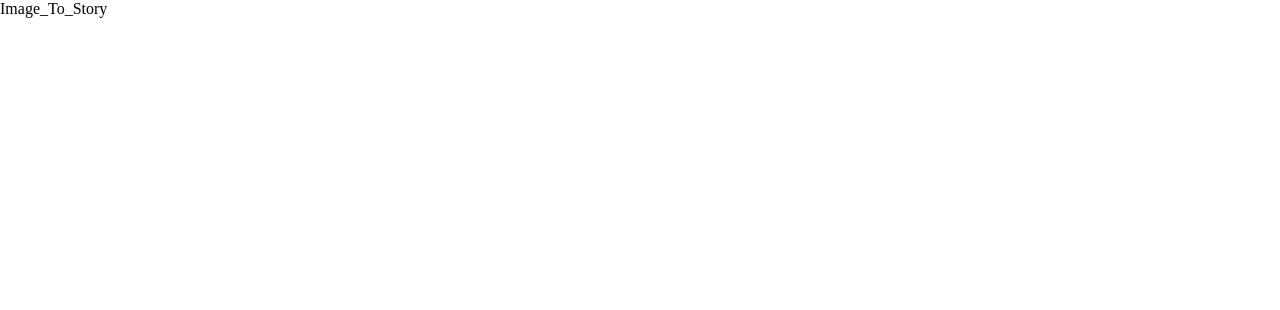
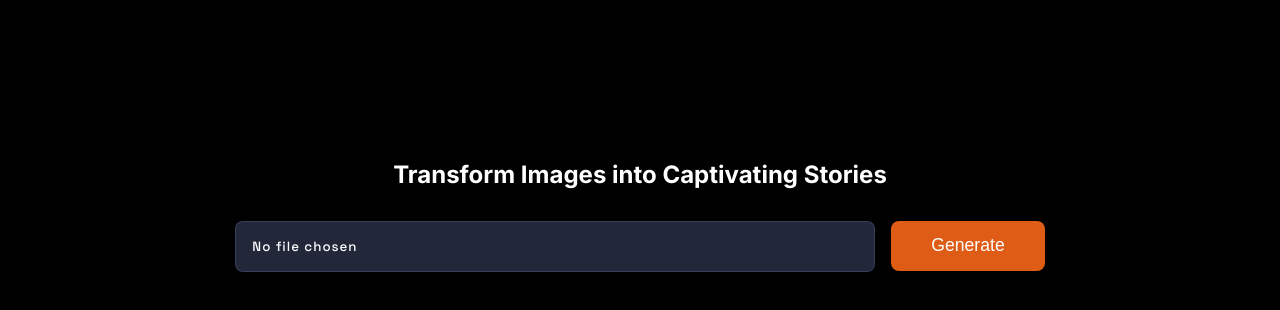
Before and after one commit to AryanSriQ/AI_Frontend, a React (Vite) app: page /tools/image_to_story in a window 1280 px wide. Shown: the top 310 px of the page. Built offline with nearby package versions, Linux system fonts and the light colour scheme.

Commit message:
image_to_story and text_to_image page

```diff
--- a/src/components/Card/style.module.css
+++ b/src/components/Card/style.module.css
@@ -48,6 +48,7 @@
     font-size: 0.8rem;
     font-weight: 100;
     padding-bottom: 0.5rem;
+    line-height: 1.3rem;
 }
 
 .card_container:hover{
--- a/src/components/button/style.module.css
+++ b/src/components/button/style.module.css
@@ -5,8 +5,8 @@
 	font-family: "Space Grotesk", sans-serif;
     outline: none;
     border: none;
-    padding: 0.8rem 1rem;
-    border-radius: 0.2rem;
+    padding: 1rem 2rem;
+    border-radius: 0.5rem;
     color: var(--white);
     font-weight: 700;
     font-size: 1.2rem;
--- a/src/constant/index.js
+++ b/src/constant/index.js
@@ -11,8 +11,8 @@ export const cardData = [
     },
     {
         id: "image_to_story",
-        title: "Text to Image",
-        content: "Transform text into amazing visuals effortlessly with our Text to Image Generator. Instantly bring your words to life.",
+        title: "Image To Story",
+        content: "Transform Images into Captivating Stories: Your Visual Narratives, Effortlessly Crafted with Our Image to Story Generator Tool.",
         images: [
             "image4.png",
             "image5.png",
--- a/src/pages/Image_To_Story/Image_To_Story.jsx
+++ b/src/pages/Image_To_Story/Image_To_Story.jsx
@@ -1,9 +1,27 @@
-import React from 'react'
+import { useState } from "react";
+import styles from "./style.module.css";
 
 const Image_To_Story = () => {
+  const handleSubmit = () => {};
+
+  const [imageOutput, setImageOutput] = useState(null);
+
   return (
-    <div>Image_To_Story</div>
-  )
-}
+    <div className={`${styles.container}`}>
+      <h2 className={`${styles.subheading}`}>
+       Transform Images into Captivating Stories
+      </h2>
+      <form onSubmit={handleSubmit} className={`${styles.form}`}>
+        <input type="file" accept="image/*" className={`${styles.input}`} />
+        <button type="submit" className={`${styles.button}`}>
+          Generate
+        </button>
+      </form>
+      {!imageOutput !== null ?? (
+        <div className={`${styles.outputWindow}`}>{imageOutput}</div>
+      )}
+    </div>
+  );
+};
 
-export default Image_To_Story
+export default Image_To_Story;
--- a/src/pages/Image_To_Story/style.module.css
+++ b/src/pages/Image_To_Story/style.module.css
@@ -0,0 +1,60 @@
+.container {
+    background: var(--black);
+    display: flex;
+    flex-direction: column;
+    align-items: center;
+    height: 100vh;
+}
+
+.form {
+    margin-top: 2rem;
+}
+
+.subheading {
+    margin-top: 10rem;
+    color: var(--white);
+    font-family: var(--secondary-font);
+}
+
+.input {
+    padding: 1rem 1rem;
+    letter-spacing: 1px;
+    margin-right: 1rem;
+    border-radius: 0.5rem;
+    outline: none;
+    border: none;
+    width: 40rem;
+    font-family: var(--primary-font);
+    background-color: #222839;
+    color: var(--white);
+    border: 1px solid #49567c84;
+    cursor: pointer;
+}
+
+.input::placeholder {
+    color: var(--white);
+    opacity: 0.3;
+    font-weight: 600;
+}
+
+.button {
+    padding: 0.9rem 2.5rem;
+    font-size: 1.1rem;
+    outline: none;
+    border: none;
+    color: var(--white);
+    background-color: rgb(223, 92, 22);
+    border-radius: 0.5rem;
+    cursor: pointer;
+}
+
+.outputWindow {
+    margin-top: 3rem;
+    width: 50rem;
+    height: 30rem;
+    overflow: scroll;
+}
+
+.input[type=file]::file-selector-button {
+    display: none;
+}
--- a/src/pages/Text_To_Image/Text_To_Image.jsx
+++ b/src/pages/Text_To_Image/Text_To_Image.jsx
@@ -8,13 +8,27 @@ const Text_To_Image = () => {
 
   return (
     <div className={`${styles.container}`}>
-      <h2 className={`${styles.subheading}`}>Create AI Art with our free AI image generator.</h2>
+      <h2 className={`${styles.subheading}`}>
+        Create AI Art with our AI image generator.
+      </h2>
       <form onSubmit={handleSubmit} className={`${styles.form}`}>
-        <input type="text" placeholder="what do you want to generate ?" />
-        <button type="submit">Draw</button>
+        <input
+          type="text"
+          placeholder="what do you want to generate ?"
+          className={`${styles.input}`}
+        />
+        <button type="submit" className={`${styles.button}`}>
+          Draw
+        </button>
       </form>
       <div className={`${styles.outputWindow}`}>
-        {!imageOutput ?? <img src="../../image1.png" alt="generate image" className={`${styles.outputImage}`} />}
+        {!imageOutput ?? (
+          <img
+            src="../../image1.png"
+            alt="generate image"
+            className={`${styles.outputImage}`}
+          />
+        )}
       </div>
     </div>
   );
--- a/src/pages/Text_To_Image/style.module.css
+++ b/src/pages/Text_To_Image/style.module.css
@@ -16,7 +16,7 @@
     font-family: var(--secondary-font);
 }
 
-input {
+.input {
     padding: 1rem 1rem;
     letter-spacing: 1px;
     margin-right: 1rem;
@@ -30,13 +30,13 @@ input {
     border: 1px solid #49567c84;
 }
 
-input::placeholder {
+.input::placeholder {
     color: var(--white);
     opacity: 0.3;
     font-weight: 600;
 }
 
-button {
+.button {
     padding: 0.9rem 2.5rem;
     font-size: 1.1rem;
     outline: none;
```
